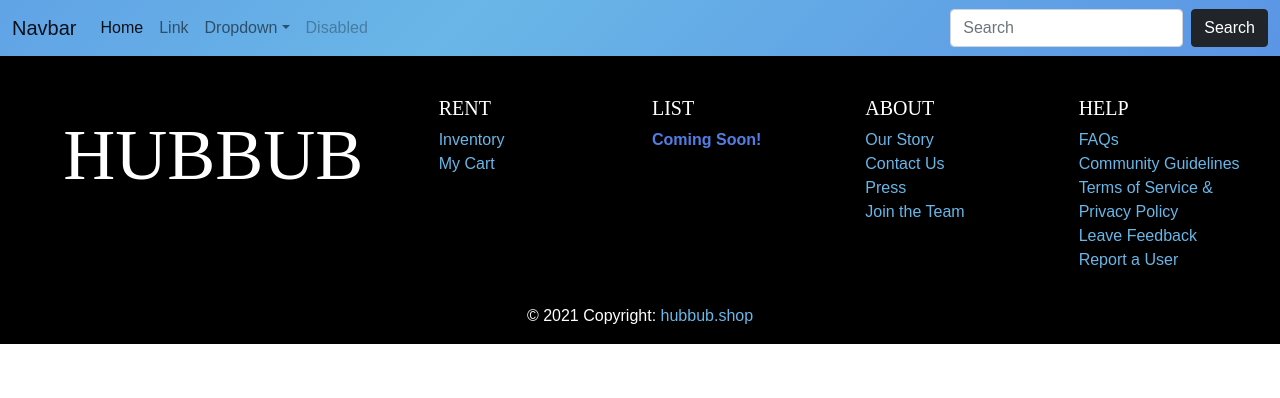
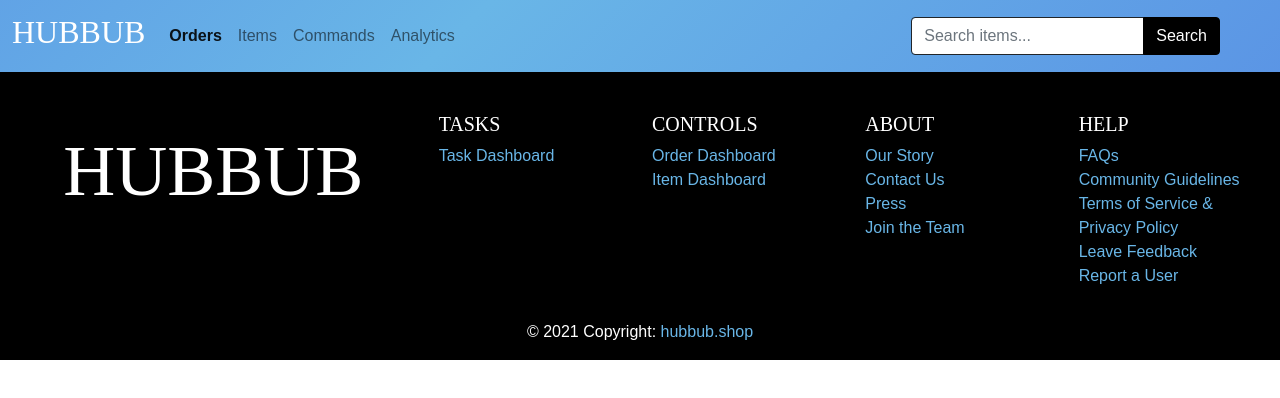
Before and after one commit to hubbub-tech/admin-client, a React (Create React App) app: page / in a window 1280 px wide. Shown: the top 398 px of the page. Built offline with nearby package versions, Linux system fonts and the light colour scheme.

Commit message:
privacy for deliveries

```diff
--- a/package.json
+++ b/package.json
@@ -7,9 +7,9 @@
     "@testing-library/react": "^11.1.0",
     "@testing-library/user-event": "^12.1.10",
     "bootstrap": "^5.0.2",
+    "js-cookie": "^3.0.0",
     "moment": "^2.29.1",
     "react": "^17.0.2",
-    "react-cookie": "^4.0.3",
     "react-day-picker": "^7.4.10",
     "react-dom": "^17.0.2",
     "react-router-dom": "^5.2.0",
--- a/src/App.js
+++ b/src/App.js
@@ -1,6 +1,6 @@
 import React from 'react';
+import Cookies from 'js-cookie';
 import { useState, useEffect } from 'react';
-import { useCookies } from 'react-cookie';
 import { Route, Switch } from 'react-router-dom';
 
 import Navbar from './components/base/Navbar';
@@ -10,23 +10,33 @@ import Footer from './components/base/Footer';
 import OrdersDashboard from './components/pages/OrdersDashboard';
 import OrderSummary from './components/pages/OrderSummary';
 import TasksDashboard from './components/pages/TasksDashboard';
+import TaskSummary from './components/pages/TaskSummary';
+import ItemsDashboard from './components/pages/ItemsDashboard';
 
 const App = () => {
+  const hubbubId = Cookies.get('hubbubId');
+  const hubbubToken = Cookies.get('hubbubToken');
+  const isLoggedIn = hubbubId !== undefined && hubbubToken !== undefined;
   const [flashMessages, setFlashMessages] = useState([]);
-  const [cookies, setCookie, removeCookie] = useCookies(['auth']);
   return (
     <div className="App">
-      <Navbar cookies={cookies} />
+      <Navbar isLoggedIn={isLoggedIn} />
       <Flash flashMessages={flashMessages} setFlashMessages={setFlashMessages} />
       <Switch>
         <Route exact path="/orders">
           <OrdersDashboard />
+        </Route>
+        <Route exact path="/items">
+          <ItemsDashboard />
         </Route>
         <Route exact path="/order/summary/id=:orderId">
           <OrderSummary setFlashMessages={setFlashMessages} />
         </Route>
         <Route exact path="/tasks">
           <TasksDashboard flashMessages={flashMessages} setFlashMessages={setFlashMessages} />
+        </Route>
+        <Route exact path="/task/:taskType/id=:orderId">
+          <TaskSummary flashMessages={flashMessages} setFlashMessages={setFlashMessages} />
         </Route>
       </Switch>
       <Footer />
--- a/src/components/base/Footer.js
+++ b/src/components/base/Footer.js
@@ -13,21 +13,21 @@ const Footer = () => {
             </a>
           </div>
           <div className="col-md-2 mb-md-0 mb-3">
-            <h5 className="text-uppercase text-white">Rent</h5>
+            <h5 className="text-uppercase text-white">Tasks</h5>
             <ul className="list-unstyled">
               <li>
-                <a href="/inventory" target="_blank" rel="noreferrer">Inventory</a>
-              </li>
-              <li>
-                <a href="/checkout">My Cart</a>
+                <a href="/tasks">Task Dashboard</a>
               </li>
             </ul>
           </div>
           <div className="col-md-2 mb-md-0 mb-3">
-            <h5 className="text-uppercase text-white">List</h5>
+            <h5 className="text-uppercase text-white">Controls</h5>
             <ul className="list-unstyled">
               <li>
-                <p className="text-hubbub">Coming Soon!</p>
+                <a href="/orders">Order Dashboard</a>
+              </li>
+              <li>
+                <a href="/items">Item Dashboard</a>
               </li>
             </ul>
           </div>
@@ -35,7 +35,7 @@ const Footer = () => {
             <h5 className="text-uppercase text-white">About</h5>
             <ul className="list-unstyled">
               <li>
-                <a href="/story">Our Story</a>
+                <a href="https://www.hubbub.shop/story">Our Story</a>
               </li>
               <li>
                 <a href="mailto:hubbubcu@gmail.com">Contact Us</a>
@@ -52,7 +52,7 @@ const Footer = () => {
             <h5 className="text-uppercase text-white">Help</h5>
             <ul className="list-unstyled">
               <li>
-                <a href="/faqs">FAQs</a>
+                <a href="https://www.hubbub.shop/faqs">FAQs</a>
               </li>
               <li>
                 <a href="https://docs.google.com/document/d/1rRKafml--o5q6L3HA8EtFHCedQTncR8rUZhAeVsEqfI/edit?usp=sharing" target="_blank" rel="noreferrer">Community Guidelines</a>
--- a/src/components/base/Navbar.js
+++ b/src/components/base/Navbar.js
@@ -1,14 +1,17 @@
 import React from 'react';
 import { useState, useEffect } from 'react';
-import { useCookies } from 'react-cookie';
 
-const Navbar = () => {
+import SearchForm from '../forms/SearchForm';
+
+const Navbar = ({ isLoggedIn }) => {
   const [isNavCollapsed, setIsNavCollapsed] = useState(true);
   const handleNavCollapse = () => setIsNavCollapsed(!isNavCollapsed);
   return (
     <nav className="navbar navbar-expand-lg navbar-light hubbub-background">
       <div className="container-fluid">
-        <a className="navbar-brand" href="#">Navbar</a>
+        <a className="navbar-brand" href="/tasks">
+          <h2 className="text-start text-white">HUBBUB</h2>
+        </a>
         <button
           className="navbar-toggler"
           type="button"
@@ -23,36 +26,22 @@ const Navbar = () => {
         </button>
         <div className={`${isNavCollapsed && 'collapse'} navbar-collapse`} id="navbarSupportedContent">
           <ul className="navbar-nav me-auto mb-2 mb-lg-0">
-            <li className="nav-item">
-              <a className="nav-link active" aria-current="page" href="#">Home</a>
+            <li className={`nav-item ${!isNavCollapsed && 'mx-auto'}`}>
+              <a className="nav-link active fw-bold" aria-current="page" href="/orders">Orders</a>
             </li>
-            <li className="nav-item">
-              <a className="nav-link" href="#">Link</a>
+            <li className={`nav-item ${!isNavCollapsed && 'mx-auto'}`}>
+              <a className="nav-link" aria-current="page" href="/items">Items</a>
             </li>
-            <li className="nav-item dropdown">
-              <a className="nav-link dropdown-toggle" href="#" id="navbarDropdown" role="button" data-bs-toggle="dropdown" aria-expanded="false">
-                Dropdown
-              </a>
-              <ul className="dropdown-menu" aria-labelledby="navbarDropdown">
-                <li><a className="dropdown-item" href="#">Action</a></li>
-                <li><a className="dropdown-item" href="#">Another action</a></li>
-                <li><hr className="dropdown-divider"/></li>
-                <li><a className="dropdown-item" href="#">Something else here</a></li>
-              </ul>
+            <li className={`nav-item ${!isNavCollapsed && 'mx-auto'}`}>
+              <a className="nav-link" aria-current="page" href="/commands">Commands</a>
             </li>
-            <li className="nav-item">
-              <a className="nav-link disabled" href="#" tabIndex="-1" aria-disabled="true">Disabled</a>
+            <li className={`nav-item ${!isNavCollapsed && 'mx-auto'}`}>
+              <a className="nav-link" aria-current="page" href="/analytics">Analytics</a>
             </li>
           </ul>
-          <form className="d-flex">
-            <input
-              className="form-control me-2"
-              type="search"
-              placeholder="Search"
-              aria-label="Search"
-            />
-          <button className="btn btn-dark" type="submit">Search</button>
-          </form>
+          <ul className="navbar-nav flex-row flex-wrap ms-md-auto">
+            <SearchForm />
+          </ul>
         </div>
       </div>
     </nav>
--- /dev/null
+++ b/src/components/forms/SearchForm.js
@@ -0,0 +1,35 @@
+import React from 'react';
+import { useState } from 'react';
+import { useHistory } from 'react-router-dom';
+
+const SearchForm = () => {
+  const history = useHistory();
+  const [search, setSearch] = useState("all");
+
+  const submit = (e) => {
+    e.preventDefault();
+    history.push(`/items#${search}`);
+  }
+  return (
+    <form className="d-flex" onSubmit={submit} >
+      <div className="input-group mx-5">
+        <input
+          type="text"
+          className="form-control border-dark"
+          name="search"
+          onChange={e => setSearch(e.target.value)}
+          placeholder="Search items..."
+          aria-label="Search items..."
+          minLength="1"
+          maxLength="29"
+          aria-describedby="button-addon2" />
+        <button
+          className="btn btn-neutral"
+          type="submit"
+          id="button-addon2">Search</button>
+      </div>
+    </form>
+  );
+}
+
+export default SearchForm;
--- /dev/null
+++ b/src/components/pages/ItemsDashboard.js
@@ -0,0 +1,33 @@
+import React from 'react';
+import { useState, useEffect } from 'react';
+
+import ItemsTable from '../tables/ItemsTable';
+
+const ItemsDashboard = () => {
+  const [items, setItems] = useState([]);
+
+  useEffect(() => {
+    fetch(process.env.REACT_APP_SERVER + '/items')
+    .then(res => res.json())
+    .then(data => setItems(data.items));
+  }, []);
+  return (
+    <main>
+      <div className="container-fluid">
+        <div className="row">
+          <div className="col-sm-1"></div>
+          <div className="col-sm-10">
+          </div>
+          <div className="col-sm-1"></div>
+        </div>
+        <div className="row">
+          <div className="col">
+            <ItemsTable items={items} setItems={setItems} />
+          </div>
+        </div>
+      </div>
+    </main>
+  );
+}
+
+export default ItemsDashboard;
--- /dev/null
+++ b/src/components/pages/TaskSummary.js
@@ -0,0 +1,68 @@
+import React from 'react';
+import { useState, useEffect } from 'react';
+import { useParams } from 'react-router-dom';
+
+import TaskCard from '../cards/TaskCard';
+
+const TaskSummary = ({ flashMessages, setFlashMessages }) => {
+  const { taskType, orderId } = useParams();
+  const [task, setTask] = useState({
+    "type": null,
+    "task_date": null,
+    "is_complete": null,
+    "address": {
+      // "num": null,
+      // "street": null,
+      // "city": null,
+      // "state": null,
+      // "zip_code": null,
+      // "apt": null
+    },
+    "logistics": {
+      "timeslots": []
+    },
+    "renter": {
+      "profile": {}
+    },
+    "orders": []
+  });
+
+  useEffect(() => {
+    fetch(process.env.REACT_APP_SERVER + `/task/${taskType}/id=${orderId}`)
+    .then(res => res.json())
+    .then(data => {
+      setTask(data.task);
+    });
+  }, [orderId, flashMessages]);
+  return (
+    <main>
+      <div className="container-md my-5">
+        <div className="row">
+          <div className="col-sm-1"></div>
+          <div className="col-sm-10">
+            <div className="row">
+              <h1>Task Portal</h1>
+              <p>Specialized management for tasks with all the details you need.</p>
+              <p>Chose a time for dropoff/pickup. Then when the task is complete, confirm here.</p>
+              <hr />
+            </div>
+            <div className="row">
+              <div className="col-sm-1"></div>
+              <div className="col-10">
+                <TaskCard
+                  key={`${task.type}-${task.task_date}-${task.renter.id}`}
+                  setFlashMessages={setFlashMessages}
+                  task={task}
+                />
+              </div>
+              <div className="col-sm-1"></div>
+            </div>
+          </div>
+          <div className="col-sm-1"></div>
+        </div>
+      </div>
+    </main>
+  );
+}
+
+export default TaskSummary;
--- /dev/null
+++ b/src/components/tables/ItemsTable.js
@@ -0,0 +1,65 @@
+import React from 'react';
+import { useHistory } from 'react-router-dom';
+
+import { sortList } from '../../utils.js';
+
+const ItemsTable = ({ items, setItems }) => {
+  const history = useHistory();
+  const handleOnClick = (itemId) => {
+    history.push(`/items/history/id=${itemId}`);
+  }
+
+  const sortItems = (key) => {
+    const sortedItems = sortList(items, key);
+    setItems(sortedItems);
+  }
+  return (
+    <table className="table table-hover table-responsive">
+      <thead>
+        <tr>
+          <th scope="col-1" id="head-id" onClick={() => sortItems("id")}>Id</th>
+          <th scope="col-2" id="head-name" onClick={() => sortItems("name")}>Item</th>
+          <th scope="col-2" id="head-lister_id" onClick={() => sortItems("lister_id")}>Lister</th>
+          <th scope="col-2" id="head-date_started">Start Listing</th>
+          <th scope="col-2" id="head-date_ended">End Listing</th>
+          <th scope="col-1" id="head-is_featured" onClick={() => sortItems("is_featured")}>Is Featured</th>
+          <th scope="col-1" id="head-is_available" onClick={() => sortItems("is_available")}>Is Available</th>
+        </tr>
+      </thead>
+      <tbody>
+        {items.map((item) => (
+          <tr key={item.id} onClick={() => handleOnClick(item.id)}>
+            <th scope="row">{ item.id }</th>
+            <td>
+              {item.name === item.name.substring(0, 30)
+                ? item.name
+                : item.name.substring(0, 30) + '...'
+              }
+            </td>
+            <td>{ item.lister.name }</td>
+            <td>{ item.calendar.date_started }</td>
+            <td>{ item.calendar.date_ended }</td>
+              <td>
+                <input
+                  type="checkbox"
+                  name="isFeatured"
+                  checked={item.is_featured}
+                  disabled={true}
+                 />
+              </td>
+              <td>
+                <input
+                  type="checkbox"
+                  name="isAvailable"
+                  checked={item.is_available}
+                  disabled={true}
+                />
+              </td>
+          </tr>
+        ))}
+      </tbody>
+    </table>
+  );
+}
+
+export default ItemsTable;
```
Also changed, not shown: src/components/cards/MiniTaskCard.js (added, +47 -0 lines), src/components/cards/TaskCard.js (+6 -2 lines), src/components/forms/ConfirmPickupForm.js (deleted, +0 -18 lines), src/components/pages/TasksDashboard.js (+9 -2 lines), 1 other file (tests, documents, lock files or other folders).
